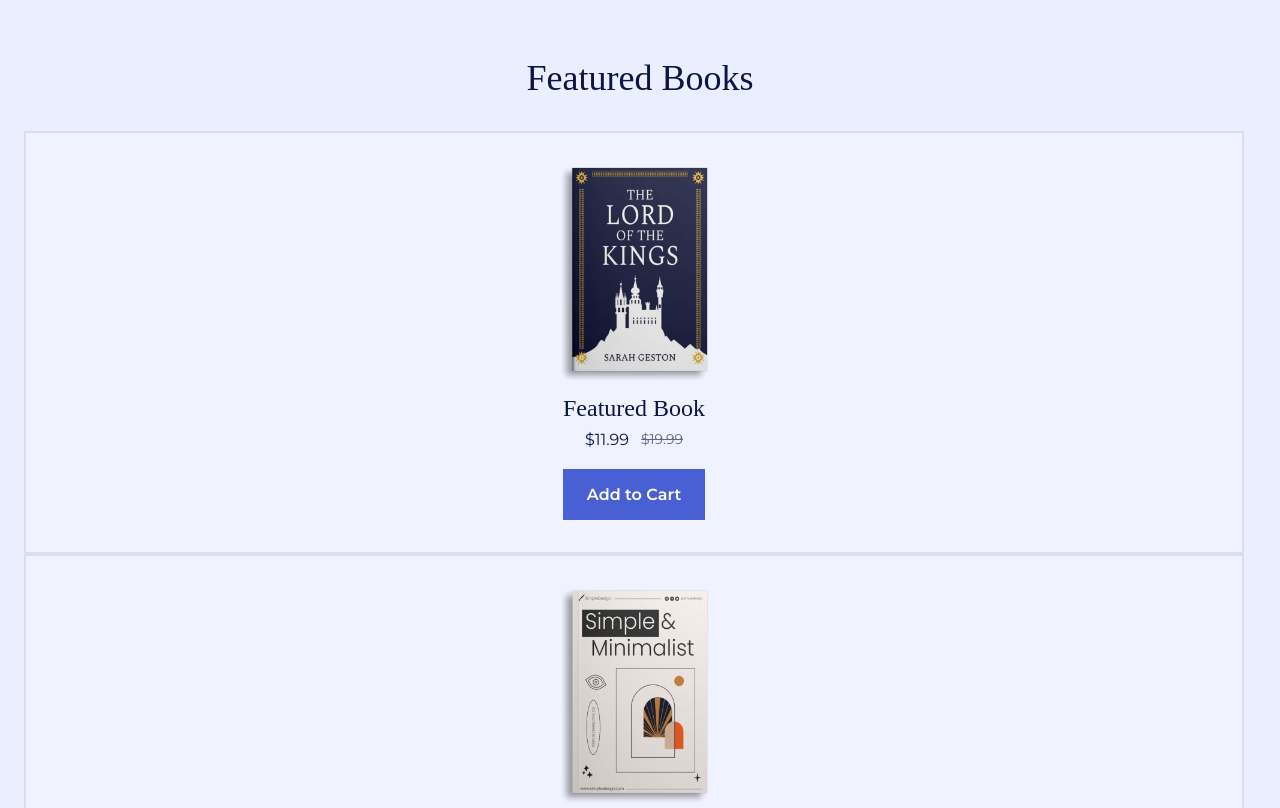
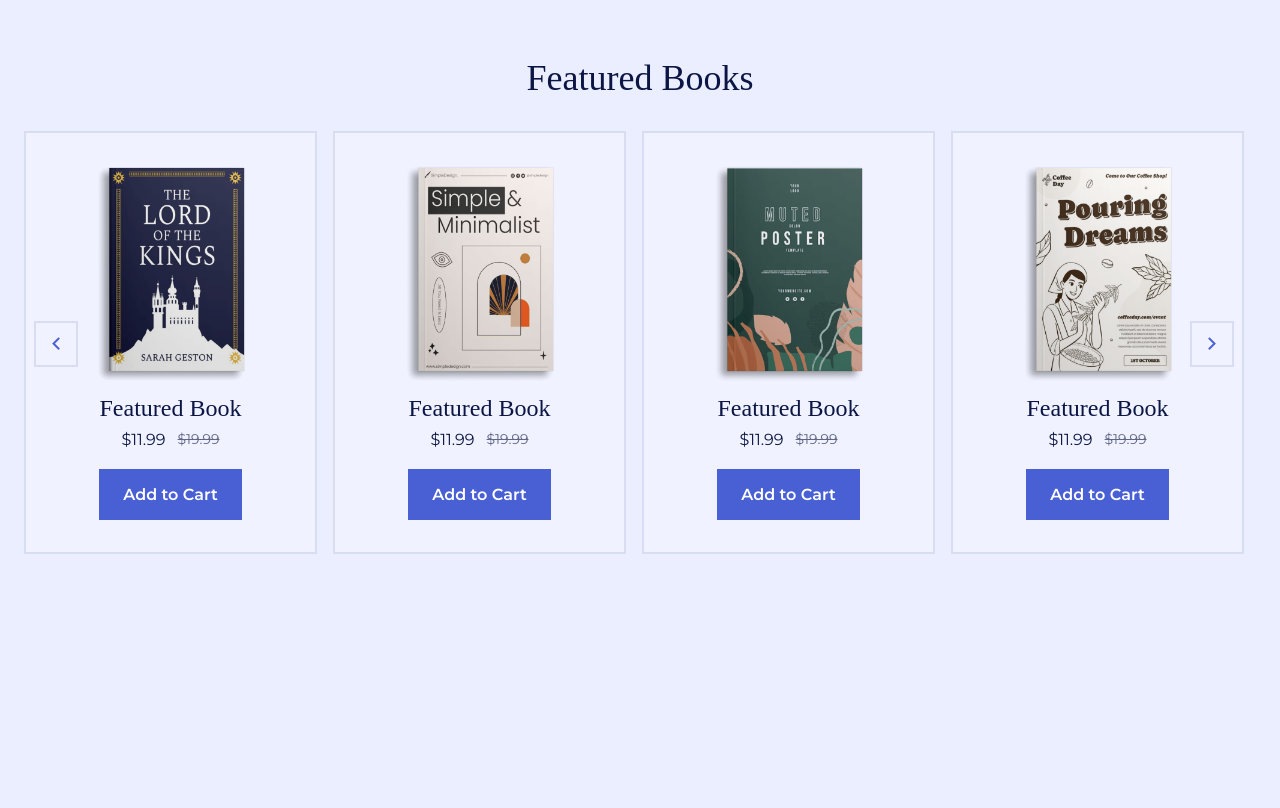
Before and after one commit to yarasa27/Book-Website, a plain HTML site: page index.html in a window 1280 px wide. Shown: the part 1320-2128 px from the top of the page. Drawn offline with nearby package versions, Linux system fonts and the light colour scheme; a web font is replaced by a local one.

Commit message:
featured swiper JS html and css finished

```diff
--- a/assets/css/styles.css
+++ b/assets/css/styles.css
@@ -459,7 +459,21 @@ img {
 }
 
 /* Swiper class */
-
+.swiper-button-prev::after,
+.swiper-button-next::after{
+  content: '';
+}
+.swiper-button-prev,
+.swiper-button-next{
+  width: initial;
+  height: initial;
+  background-color: var(--container-color);
+  border: 2px solid var(--border-color);
+  padding: .5rem;
+  font-size: 1.5rem;
+  color: var(--first-color);
+  transition: border .4s background-color .4s;
+}
 
 /*=============== DISCOUNT ===============*/
 
--- a/assets/js/main.js
+++ b/assets/js/main.js
@@ -15,7 +15,7 @@ if(searchClose) {
     })
 }
 
-/*=============== LOGIN ===============*/
+/* LOGIN */
 const loginButton = document.getElementById('login-button'),
       loginClose = document.getElementById('login-close'),
       loginContent = document.getElementById('login-content')
@@ -32,7 +32,7 @@ if(loginClose) {
     })
 }
 
-/*=============== ADD SHADOW HEADER ===============*/
+/* ADD SHADOW HEADER */
 const shadowHeader = () => {
     const header = document.getElementById('header')
     this.scrollY >= 50 ? header.classList.add('shadow-header')
@@ -40,7 +40,7 @@ const shadowHeader = () => {
 }
 window.addEventListener('scroll', shadowHeader)
 
-/*=============== HOME SWIPER ===============*/
+/* HOME SWIPER */
 let swiperHome = new Swiper('.home__swiper', {
     loop: true,
     spaceBetween: -24,
@@ -61,11 +61,29 @@ let swiperHome = new Swiper('.home__swiper', {
     }
 });
 
-/*=============== FEATURED SWIPER ===============*/
+/* FEATURED SWIPER */
 
 
 /*=============== NEW SWIPER ===============*/
+let swiperFeatured = new Swiper('.featured__swiper', {
+    loop: true,
+    spaceBetween: 16,
+    grabCursor: true,
+    slidesPerView: 'auto',
+    centeredSlides: 'auto',
 
+    navigation: {
+        nextEl: '.swiper-button-next',
+        prevEl: '.swiper-button-prev',
+    },
+
+    breakpoints: {
+        1150: {
+            slidesPerView: 4,
+            centeredSlides: false,
+        }
+    }
+});
 
 /*=============== TESTIMONIAL SWIPER ===============*/
 
--- a/index.html
+++ b/index.html
@@ -174,9 +174,9 @@
                Featured Books
             </h2>
             <div class="featured__container container">
-               <div class="featured__swiper">
-                  <div>
-                     <article class="featured__card">
+               <div class="featured__swiper swiper">
+                  <div class="swiper-wrapper">
+                     <article class="featured__card swiper-slide">
                         <img src="assets/img/book-1.png" alt="image" class="featured__img">
                         <h2 class="featured__title">Featured Book</h2>
                         <div class="featured__prices">
@@ -190,7 +190,7 @@
                            <button><i class="ri-eye-line"></i></button>
                         </div>
                      </article>
-                     <article class="featured__card">
+                     <article class="featured__card swiper-slide">
                         <img src="assets/img/book-2.png" alt="image" class="featured__img">
                         <h2 class="featured__title">Featured Book</h2>
                         <div class="featured__prices">
@@ -204,7 +204,7 @@
                            <button><i class="ri-eye-line"></i></button>
                         </div>
                      </article>
-                     <article class="featured__card">
+                     <article class="featured__card swiper-slide">
                         <img src="assets/img/book-3.png" alt="image" class="featured__img">
                         <h2 class="featured__title">Featured Book</h2>
                         <div class="featured__prices">
@@ -218,7 +218,7 @@
                            <button><i class="ri-eye-line"></i></button>
                         </div>
                      </article>
-                     <article class="featured__card">
+                     <article class="featured__card swiper-slide">
                         <img src="assets/img/book-4.png" alt="image" class="featured__img">
                         <h2 class="featured__title">Featured Book</h2>
                         <div class="featured__prices">
@@ -232,7 +232,7 @@
                            <button><i class="ri-eye-line"></i></button>
                         </div>
                      </article>
-                     <article class="featured__card">
+                     <article class="featured__card swiper-slide">
                         <img src="assets/img/book-5.png" alt="image" class="featured__img">
                         <h2 class="featured__title">Featured Book</h2>
                         <div class="featured__prices">
@@ -246,7 +246,7 @@
                            <button><i class="ri-eye-line"></i></button>
                         </div>
                      </article>
-                     <article class="featured__card">
+                     <article class="featured__card swiper-slide">
                         <img src="assets/img/book-6.png" alt="image" class="featured__img">
                         <h2 class="featured__title">Featured Book</h2>
                         <div class="featured__prices">
@@ -260,7 +260,7 @@
                            <button><i class="ri-eye-line"></i></button>
                         </div>
                      </article>
-                     <article class="featured__card">
+                     <article class="featured__card swiper-slide">
                         <img src="assets/img/book-7.png" alt="image" class="featured__img">
                         <h2 class="featured__title">Featured Book</h2>
                         <div class="featured__prices">
@@ -274,7 +274,7 @@
                            <button><i class="ri-eye-line"></i></button>
                         </div>
                      </article>
-                     <article class="featured__card">
+                     <article class="featured__card swiper-slide">
                         <img src="assets/img/book-8.png" alt="image" class="featured__img">
                         <h2 class="featured__title">Featured Book</h2>
                         <div class="featured__prices">
@@ -288,7 +288,7 @@
                            <button><i class="ri-eye-line"></i></button>
                         </div>
                      </article>
-                     <article class="featured__card">
+                     <article class="featured__card swiper-slide">
                         <img src="assets/img/book-9.png" alt="image" class="featured__img">
                         <h2 class="featured__title">Featured Book</h2>
                         <div class="featured__prices">
@@ -302,7 +302,7 @@
                            <button><i class="ri-eye-line"></i></button>
                         </div>
                      </article>
-                     <article class="featured__card">
+                     <article class="featured__card swiper-slide">
                         <img src="assets/img/book-10.png" alt="image" class="featured__img">
                         <h2 class="featured__title">Featured Book</h2>
                         <div class="featured__prices">
@@ -316,6 +316,12 @@
                            <button><i class="ri-eye-line"></i></button>
                         </div>
                      </article>
+                  </div>
+                  <div class="swiper-button-prev">
+                     <i class="ri-arrow-left-s-line"></i>
+                  </div>
+                  <div class="swiper-button-next">
+                     <i class="ri-arrow-right-s-line"></i>
                   </div>
                </div>
             </div>
```
